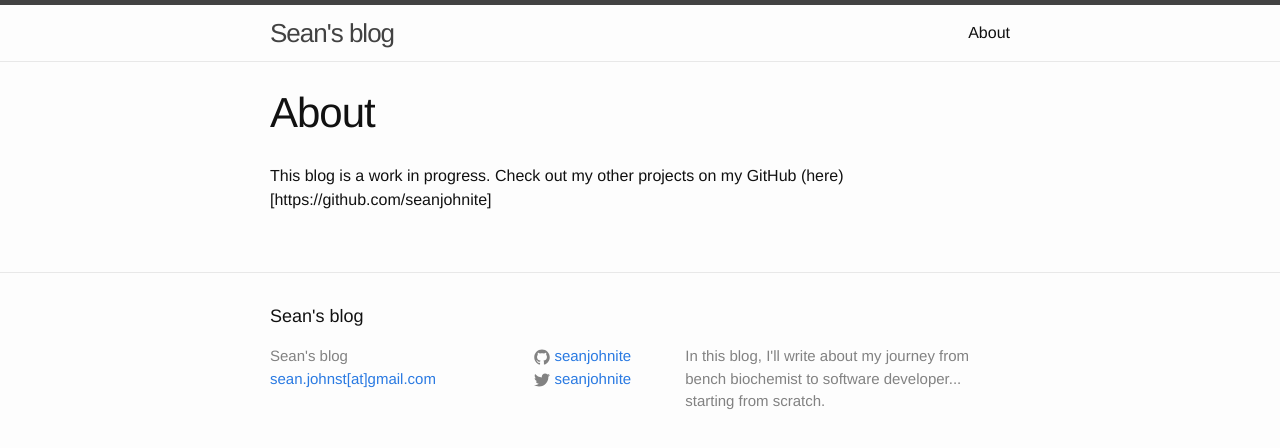
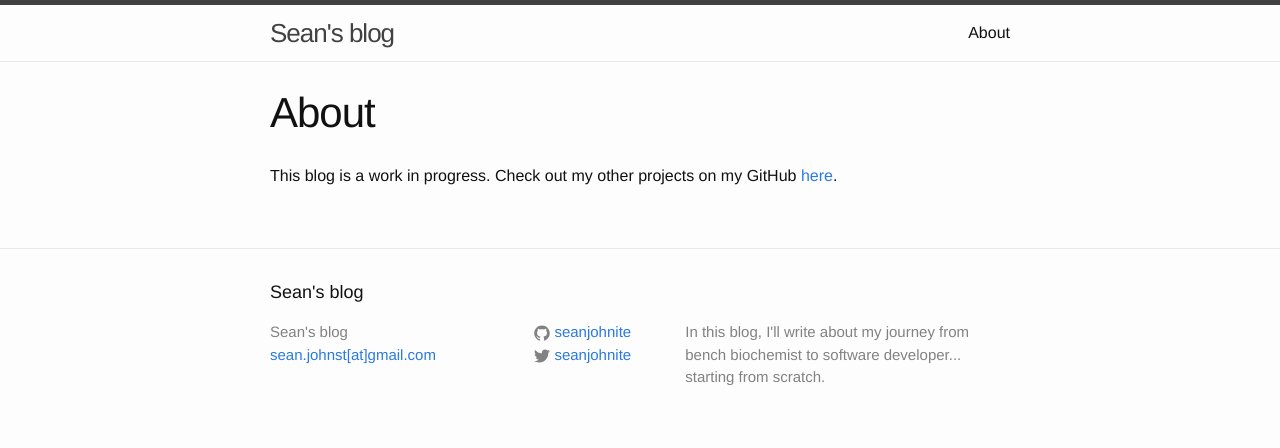
Before and after one commit to seanjohnite/seanjohnite.github.io, a Jekyll site: the page built from about.md, in a window 1280 px wide. Shown: the top 448 px of the page. Built offline with Jekyll 4.4.1, drawn with Linux system fonts in a browser that asks for light colours.

Commit message:
fix about

```diff
--- a/about.md
+++ b/about.md
@@ -3,4 +3,4 @@ layout: page
 title: About
 permalink: /about/
 ---
-This blog is a work in progress. Check out my other projects on my GitHub (here)[https://github.com/seanjohnite]
+This blog is a work in progress. Check out my other projects on my GitHub [here](https://github.com/seanjohnite).
```
